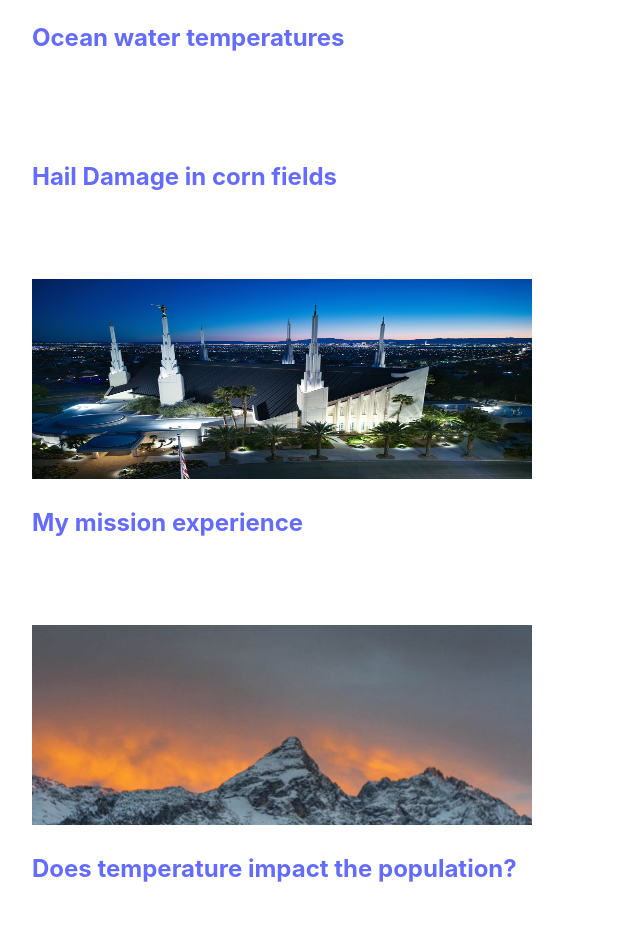
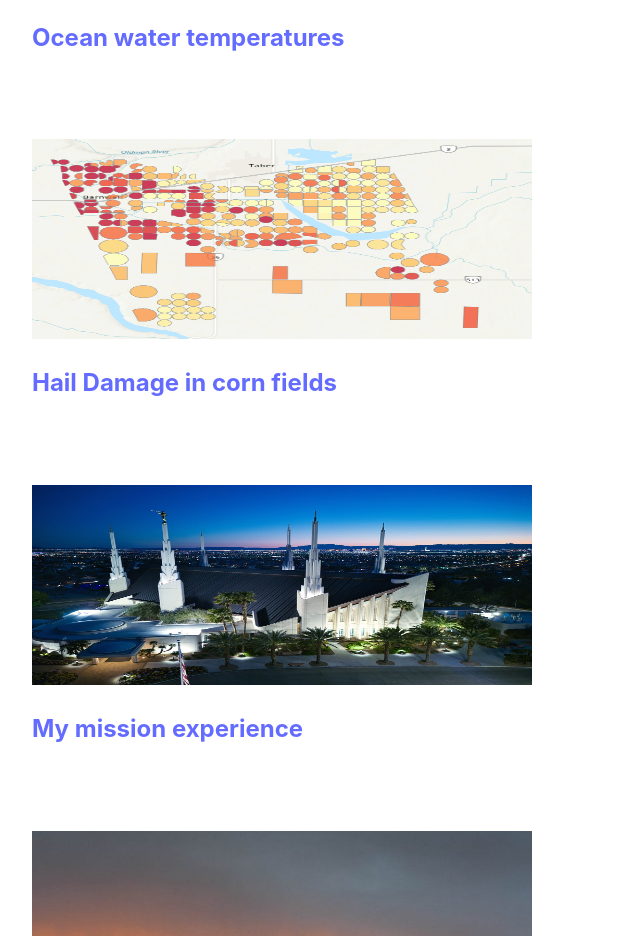
Before and after one commit to christopherleavitt99/gis-showcase-website, a React (Vite) app: page / in a window 1280 px wide. Shown: the part 2820-3756 px from the top of the page, without its empty margins (0-640 px from the left). Built offline with nearby package versions, Linux system fonts and the light colour scheme.

Commit message:
revert back to img

```diff
--- a/src/App.jsx
+++ b/src/App.jsx
@@ -57,7 +57,7 @@ export default function App() {
       </div>
       <div className="card" >
         <a href="https://byui.maps.arcgis.com/apps/mapviewer/index.html?webmap=f7305df881cc453e962bbb25a0b988d9" >
-          <image src={"./images/hail.png"} />
+          <img src={"./images/hail.png"} />
         <h2>Hail Damage in corn fields</h2>
         </a>
       </div>
```
